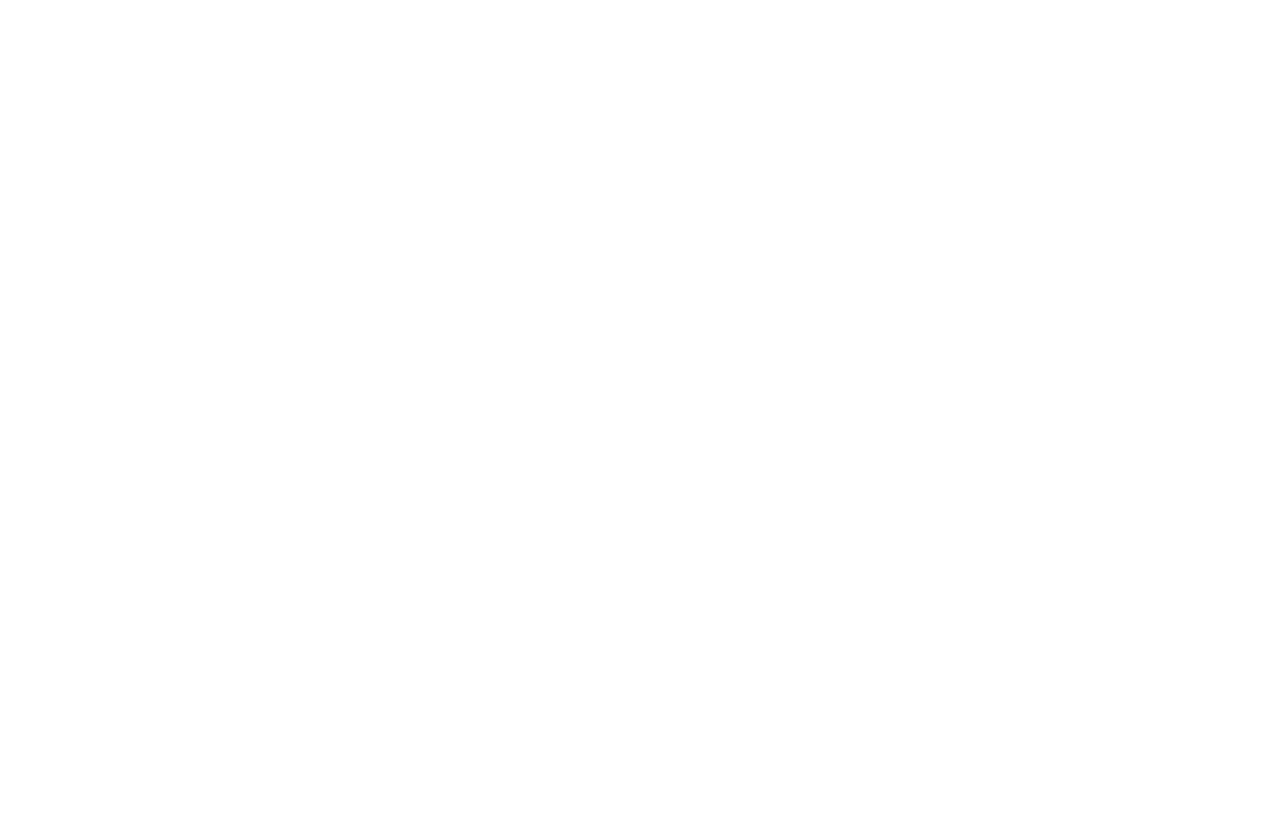
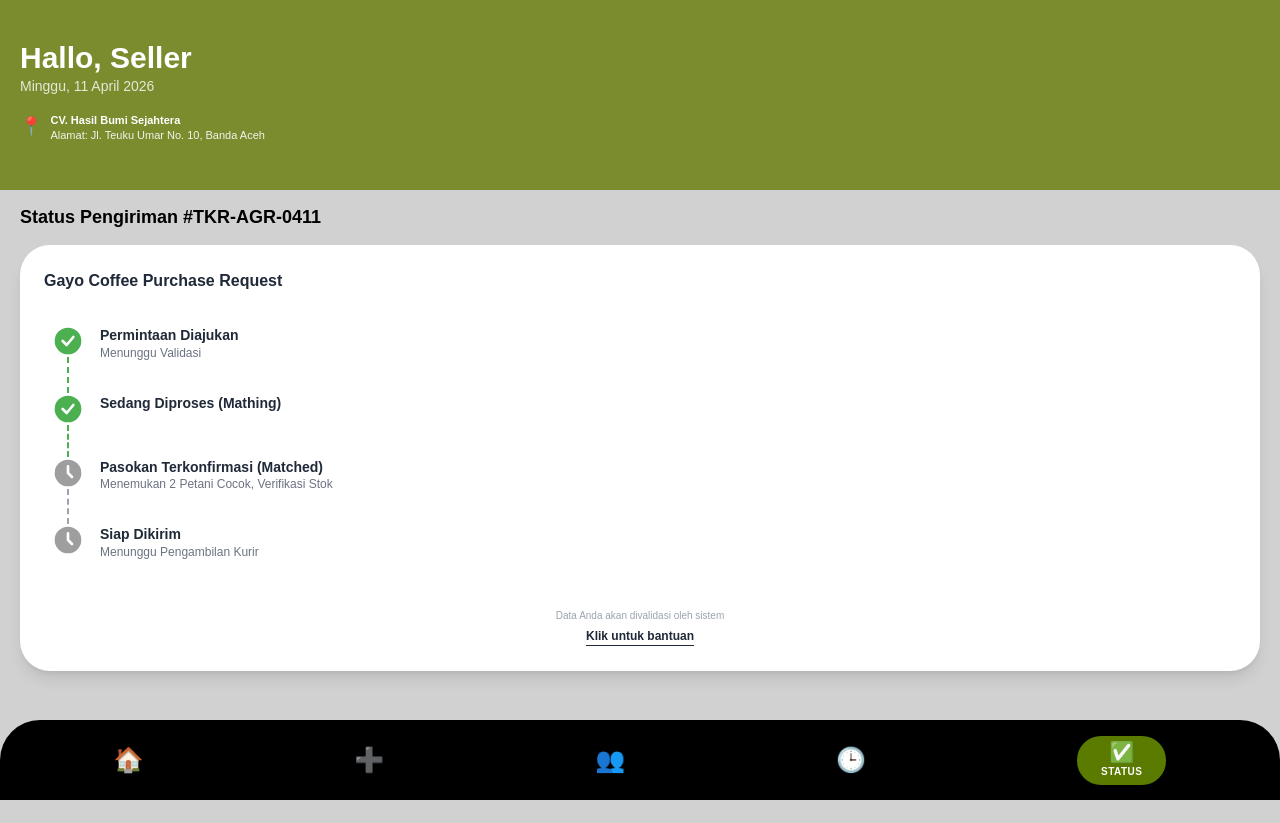
Before and after one commit to dianislami/PPL_KLP3_FE, a React (Vite) app: page /status-pengiriman-pedagang in a window 1280 px wide. Before the commit this address had no page. Before the commit the page ends 800 px from the top, so only its background shows below. Built offline with nearby package versions, Linux system fonts and the light colour scheme.

Commit message:
add status pengiriman pedagang page

```diff
--- a/src/App.tsx
+++ b/src/App.tsx
@@ -11,6 +11,7 @@
 import PemulihanPanen from "./pages/petani/PemulihanPanen";
 import StatusPengiriman from "./pages/petani/StatusPengiriman";
 import HasilMatching from "./pages/pedagang/HasilMatching";
+import StatusPengirimanPedagang from "./pages/pedagang/StatusPengirimanPedagang";
 
 export default function App() {
   return (
@@ -27,6 +28,7 @@
       <Route path="/input-kebutuhan" element={<InputKebutuhan />} />
       <Route path="/daftar-panen" element={<DaftarPanen />} />
       <Route path="/hasil-matching" element={<HasilMatching />} />
+      <Route path="/status-pengiriman-pedagang" element={<StatusPengirimanPedagang />} />
     </Routes>
   );
 }
--- /dev/null
+++ b/src/pages/pedagang/StatusPengirimanPedagang.tsx
@@ -0,0 +1,122 @@
+const IconCheckStatus = () => (
+  <svg width="32" height="32" viewBox="0 0 24 24" fill="none" xmlns="http://www.w3.org/2000/svg">
+    <circle cx="12" cy="12" r="10" fill="#4CAF50"/>
+    <path d="M8 12L11 15L16 9" stroke="white" strokeWidth="2" strokeLinecap="round" strokeLinejoin="round"/>
+  </svg>
+);
+
+
+const IconClockStatus = () => (
+  <svg width="32" height="32" viewBox="0 0 24 24" fill="none" xmlns="http://www.w3.org/2000/svg">
+    <circle cx="12" cy="12" r="10" fill="#9E9E9E"/>
+    <path d="M12 7V12L15 15" stroke="white" strokeWidth="2" strokeLinecap="round" strokeLinejoin="round"/>
+  </svg>
+);
+
+export default function StatusPengiriman() {
+  return (
+    <div className="w-full min-h-screen bg-[#D1D1D1] flex flex-col font-sans pb-28 relative">
+
+      {/* Header Section */}
+      <div className="bg-[#7a8c2e] px-5 pt-10 pb-12 text-white relative flex-shrink-0">
+        <div className="flex justify-between items-start">
+          <div>
+            <h1 className="text-3xl font-bold">Hallo, Seller</h1>
+            <p className="text-sm opacity-80 mb-4">Minggu, 11 April 2026</p>
+          </div>
+        </div>
+
+        <div className="flex items-start gap-2">
+          <span className="text-lg">📍</span>
+          <div className="text-[11px]">
+            <p className="font-bold">CV. Hasil Bumi Sejahtera</p>
+            <p className="opacity-90 leading-tight">Alamat: Jl. Teuku Umar No. 10, Banda Aceh</p>
+          </div>
+        </div>
+      </div>
+
+      {/* Sub-Header Title */}
+      <div className="px-5 mt-4">
+        <h2 className="text-black font-bold text-lg leading-tight">
+          Status Pengiriman #TKR-AGR-0411
+        </h2>
+      </div>
+
+      {/* Main Content - White Card */}
+      <div className="flex-1 px-5 mt-4 z-10">
+        <div className="bg-white rounded-[30px] p-6 shadow-lg mb-10">
+          <h3 className="font-bold text-gray-800 mb-8 text-base">Gayo Coffee Purchase Request</h3>
+
+          {/* Stepper / Timeline Section */}
+          <div className="relative space-y-8 ml-2">
+
+            {/* Step 1: Permintaan Diajukan */}
+            <div className="flex items-start gap-4 relative">
+
+              <div className="absolute left-[15px] top-[32px] bottom-[-32px] border-l-2 border-dashed border-[#4CAF50]"></div>
+              <IconCheckStatus />
+              <div>
+                <p className="font-bold text-gray-800 text-sm">Permintaan Diajukan</p>
+                <p className="text-gray-500 text-xs">Menunggu Validasi</p>
+              </div>
+            </div>
+
+            {/* Step 2: Sedang Diproses */}
+            <div className="flex items-start gap-4 relative">
+
+              <div className="absolute left-[15px] top-[32px] bottom-[-32px] border-l-2 border-dashed border-[#4CAF50]"></div>
+              <IconCheckStatus />
+              <div>
+                <p className="font-bold text-gray-800 text-sm">Sedang Diproses (Mathing)</p>
+              </div>
+            </div>
+
+            {/* Step 3: Pasokan Terkonfirmasi (Sedang Berjalan/Pending) */}
+            <div className="flex items-start gap-4 relative">
+
+              <div className="absolute left-[15px] top-[32px] bottom-[-32px] border-l-2 border-dashed border-gray-400"></div>
+              <IconClockStatus />
+              <div>
+                <p className="font-bold text-gray-800 text-sm">Pasokan Terkonfirmasi (Matched)</p>
+                <p className="text-gray-500 text-xs leading-tight">Menemukan 2 Petani Cocok, Verifikasi Stok</p>
+              </div>
+            </div>
+
+            {/* Step 4: Siap Dikirim (Belum Selesai) */}
+            <div className="flex items-start gap-4">
+              <IconClockStatus />
+              <div>
+                <p className="font-bold text-gray-800 text-sm">Siap Dikirim</p>
+                <p className="text-gray-500 text-xs">Menunggu Pengambilan Kurir</p>
+              </div>
+            </div>
+
+          </div>
+
+          {/* Footer Info inside Card */}
+          <div className="text-center mt-12">
+            <p className="text-[10px] text-gray-400">Data Anda akan divalidasi oleh sistem</p>
+            <button className="text-[12px] font-bold border-b border-gray-800 text-gray-800 mt-1">
+              Klik untuk bantuan
+            </button>
+          </div>
+        </div>
+      </div>
+
+      {/* Bottom Navigation */}
+      <div className="fixed bottom-0 w-full bg-black rounded-t-[40px] h-20 flex items-center justify-around px-2 z-50">
+        <div className="text-2xl cursor-pointer">🏠</div>
+        <div className="text-2xl cursor-pointer">➕</div>
+        <div className="text-2xl cursor-pointer">👥</div>
+        <div className="text-2xl cursor-pointer">🕒</div>
+
+        {/* Menu Aktif */}
+        <div className="bg-[#5a7a00] rounded-3xl px-6 py-1.5 flex flex-col items-center cursor-pointer">
+          <span className="text-white text-xl font-bold leading-none">✅</span>
+          <span className="text-white text-[10px] font-bold uppercase tracking-wider mt-0.5">Status</span>
+        </div>
+      </div>
+
+    </div>
+  );
+}
```
